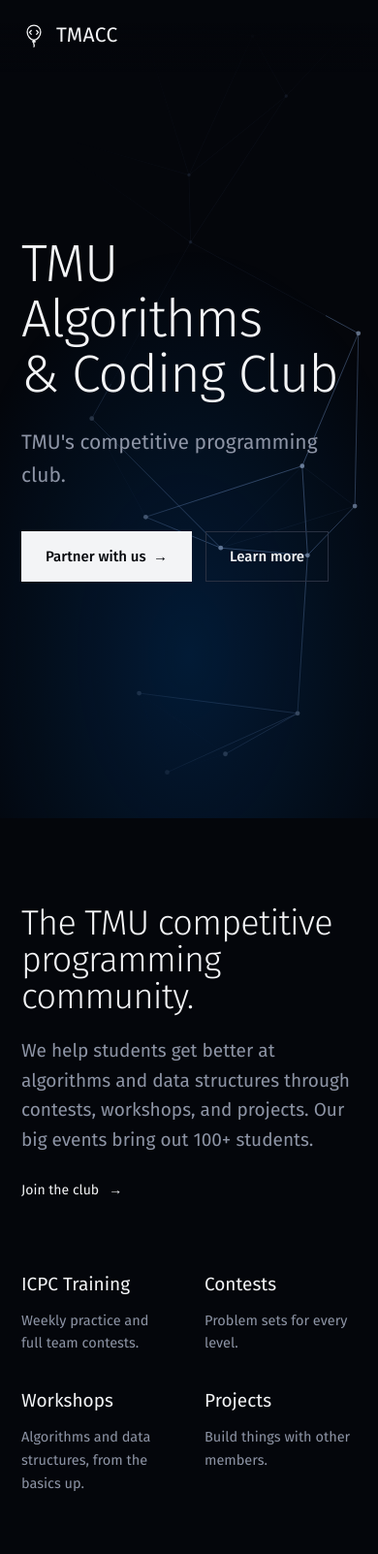
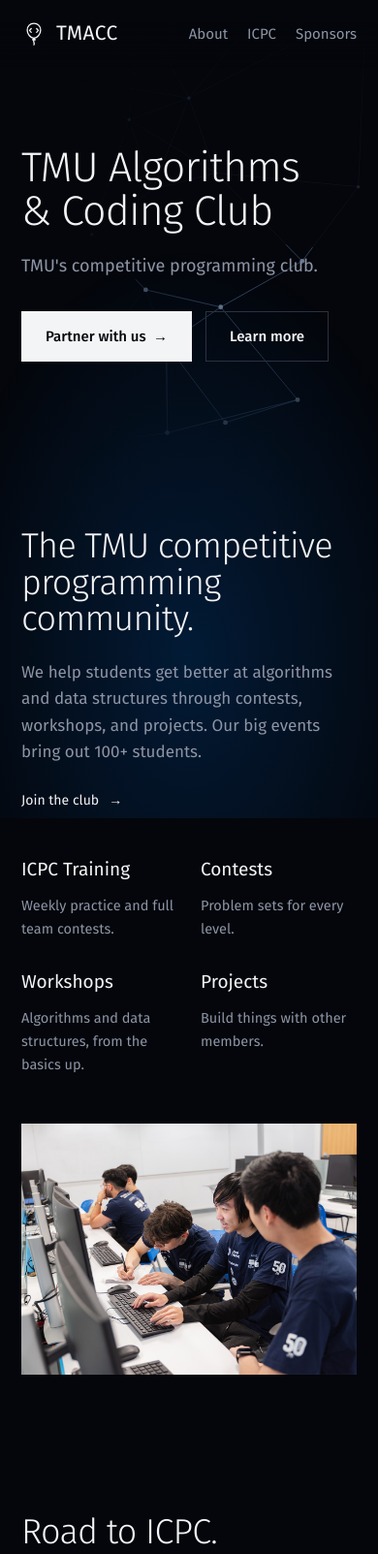
Before and after one commit to denniskaydalov/tmuacc, a plain HTML site: page index.html in a window 390 px wide. Shown: the top 1603 px of the page at 97% size. Drawn offline with Linux system fonts and the light colour scheme.

Commit message:
Mobile layout
Co-Authored-By: Claude Opus 5.5 <noreply@anthropic.com>

```diff
--- a/index.html
+++ b/index.html
@@ -72,13 +72,23 @@
   .rv.in{opacity:1;transform:none}
 
   @media (max-width:880px){
-    nav .in{padding:20px 22px} nav .links{display:none}
+    nav .in{padding:18px 22px}
+    nav .links{gap:20px;font-size:15px}
+    nav .links a:last-child{display:none}
     .shell{padding:0 22px}
-    section{padding:90px 0}
-    .offers{grid-template-columns:1fr 1fr;gap:32px}
+    .hero{min-height:auto;padding:150px 0 100px}
+    .hero h1{font-size:clamp(38px,11vw,48px)}
+    .hero p{font-size:18px;margin:20px 0 32px}
+    section{padding:72px 0}
+    p.intro{font-size:17px}
+    .offers{grid-template-columns:1fr 1fr;gap:28px 24px;margin-top:44px}
+    .photo{margin-top:48px;aspect-ratio:4/3}
     .split{grid-template-columns:1fr;gap:40px}
-    .photo{aspect-ratio:4/3}
-    .mark{font-size:30px}
+    .split .photo{margin-top:0}
+    .tier{margin-top:48px}
+    .marks{padding:36px 0 0}
+    .mark{font-size:25px;white-space:nowrap;gap:12px}
+    .mark b{font-size:22px}
     footer{padding:36px 22px}
     footer .in{grid-template-columns:1fr;justify-items:center;text-align:center}
   }
```
